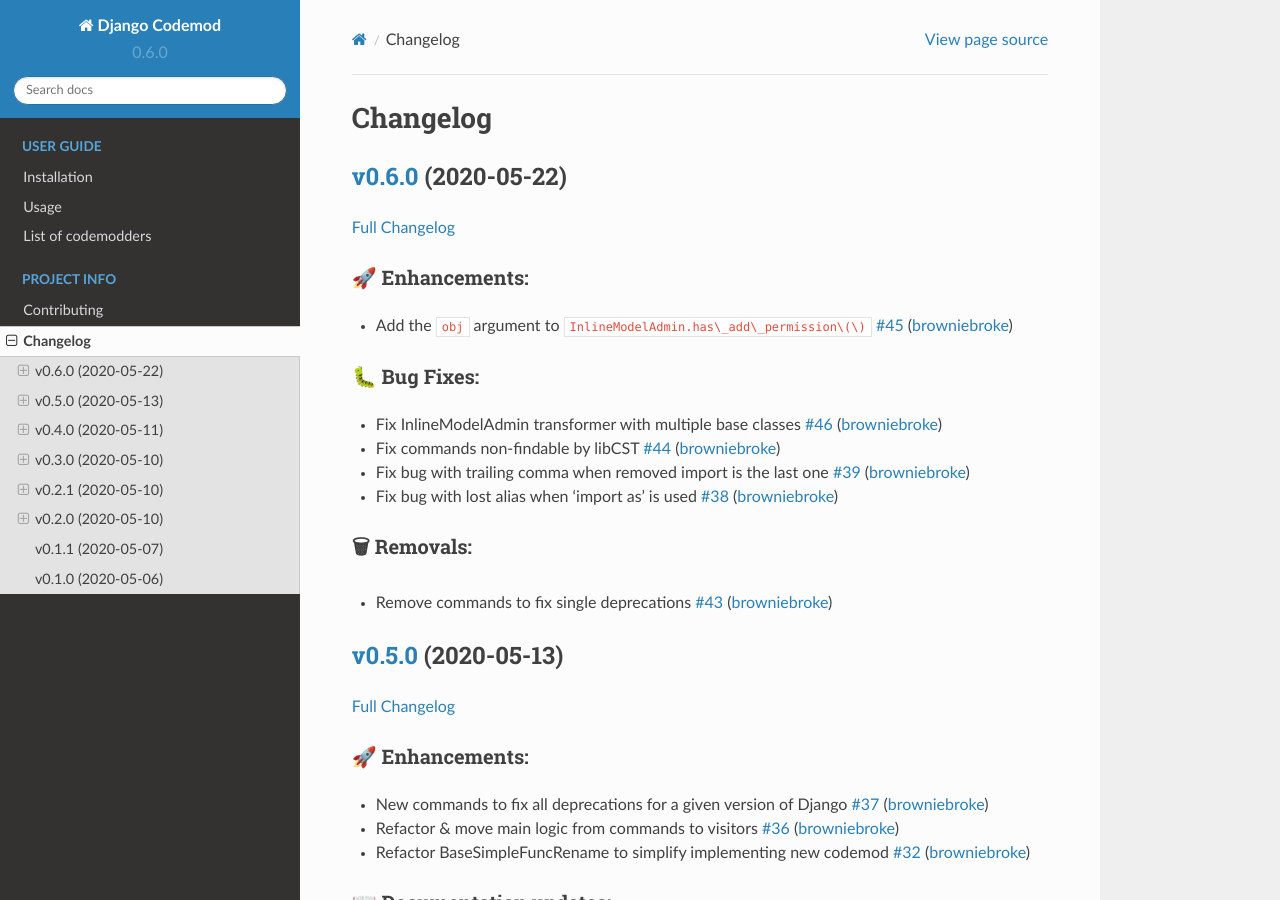
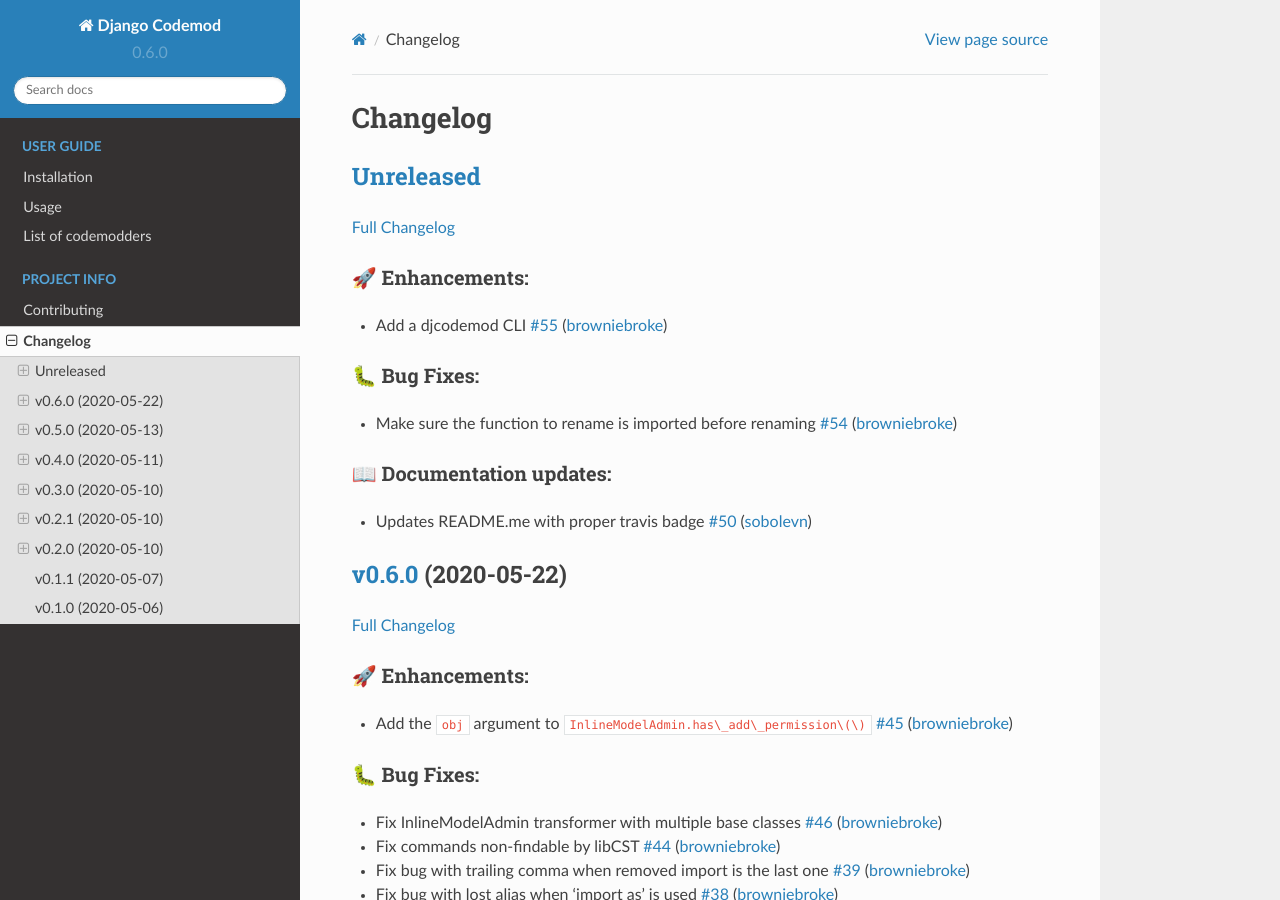
Before and after one commit to browniebroke/django-codemod, a Sphinx documentation site: the page built from docs/changelog.md, in a window 1280 px wide and 900 px high. Built offline with Sphinx 7.4.7 and the Read the Docs theme 2.0.0, drawn with Linux system fonts in a browser that asks for light colours.

Commit message:
Update Changelog

```diff
--- a/docs/changelog.md
+++ b/docs/changelog.md
@@ -1,4 +1,20 @@
 # Changelog
+
+## [Unreleased](https://github.com/browniebroke/django-codemod/tree/HEAD)
+
+[Full Changelog](https://github.com/browniebroke/django-codemod/compare/v0.6.0...HEAD)
+
+### 🚀 Enhancements:
+
+- Add a djcodemod CLI [\#55](https://github.com/browniebroke/django-codemod/pull/55) ([browniebroke](https://github.com/browniebroke))
+
+### 🐛 Bug Fixes:
+
+- Make sure the function to rename is imported before renaming [\#54](https://github.com/browniebroke/django-codemod/pull/54) ([browniebroke](https://github.com/browniebroke))
+
+### 📖 Documentation updates:
+
+- Updates README.me with proper travis badge [\#50](https://github.com/browniebroke/django-codemod/pull/50) ([sobolevn](https://github.com/sobolevn))
 
 ## [v0.6.0](https://github.com/browniebroke/django-codemod/tree/v0.6.0) (2020-05-22)
 
```
Also changed, not shown: CHANGELOG.md (+16 -0 lines).
